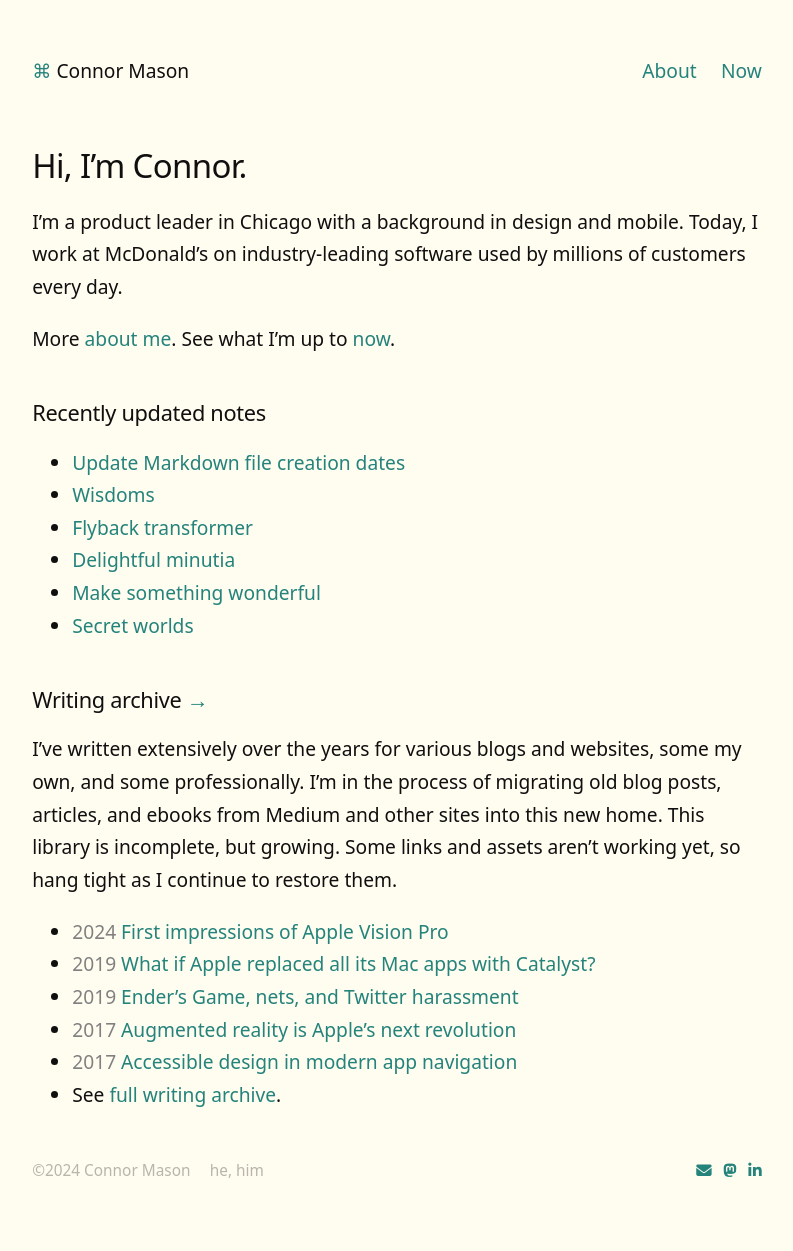
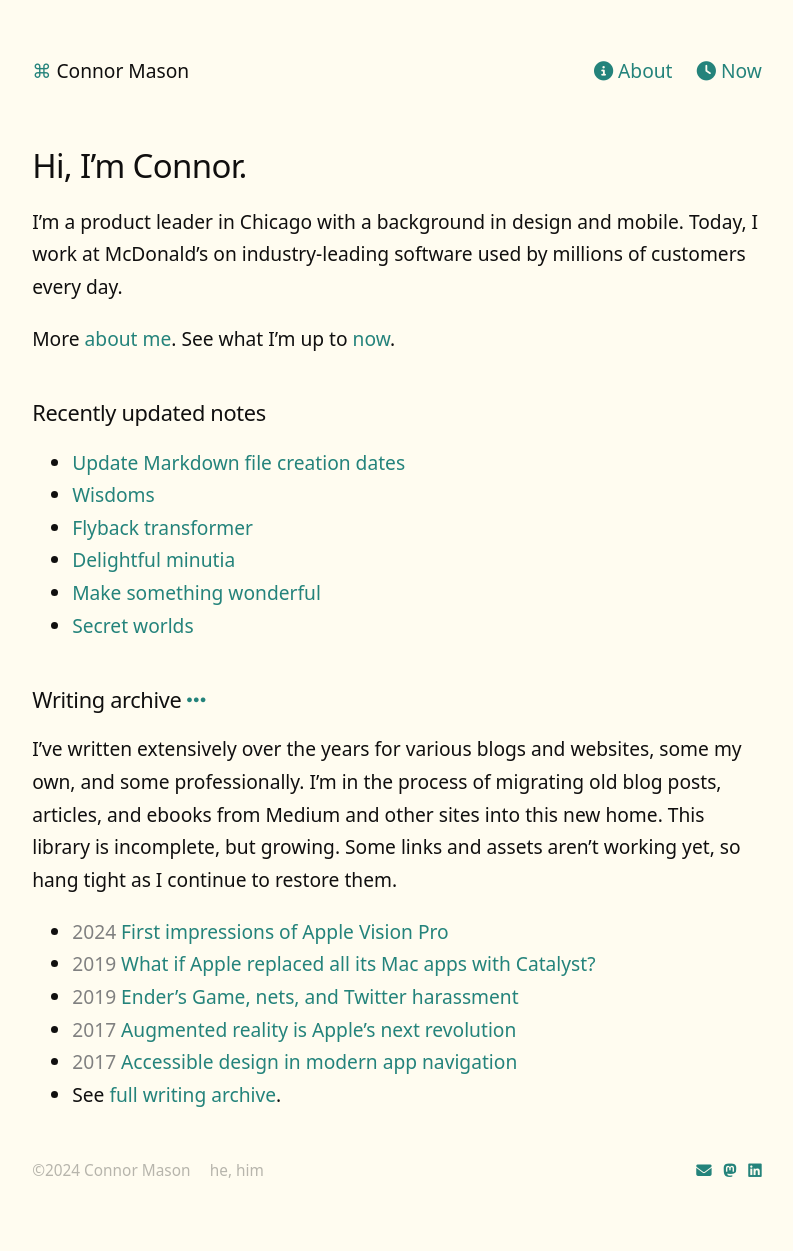
Before and after one commit to conmas/site, a Jekyll site: the page built from _pages/index.md, in a window 1280 px wide. Shown: the whole page, without its empty margins (243-1036 px from the left). Built offline with Jekyll 4.4.1, drawn with Linux system fonts in a browser that asks for light colours; nearby versions of some CDN libraries.

Commit message:
Icons everywhere

```diff
--- a/_includes/footer.html
+++ b/_includes/footer.html
@@ -4,8 +4,8 @@
 		<span>he, him</span>
 	</span>
 	<span>
-		<script>n='connor';d='mason';t='me';document.write('<a href="mailto:'+n+'@'+d+'.'+t+'" style="margin-right: 0.5em;"><i class="fa-solid fa-envelope"></i></a>');</script>
-		<a href="https://hachyderm.io/@connor" rel="me" style="margin-right: 0.5em;"><i class="fa-brands fa-mastodon"></i></a>
-		<a href="https://linkedin.com/in/cnnrmsn"><i class="fa-brands fa-linkedin-in"></i></a>
+		<script>n='connor';d='mason';t='me';document.write('<a href="mailto:'+n+'@'+d+'.'+t+'" style="margin-right: 0.5em;" target="_blank"><i class="fa-solid fa-envelope"></i></a>');</script>
+		<a href="https://hachyderm.io/@connor" rel="me" style="margin-right: 0.5em;" target="_blank"><i class="fa-brands fa-mastodon"></i></a>
+		<a href="https://linkedin.com/in/cnnrmsn" target="_blank"><i class="fa-brands fa-linkedin"></i></a>
 	</span>
 </div>
--- a/_includes/nav.html
+++ b/_includes/nav.html
@@ -1,7 +1,7 @@
 <div style="display: flex; justify-content: space-between; align-items: center;">
     <a class="internal-link" href="{{ site.baseurl }}/">⌘ <span id="site-title">{{ site.title }}</span></a>
     <span>
-        <a class="internal-link" style="margin-right: 1em;" href="/about">About</a>
-        <a class="internal-link" href="/now">Now</a>
+        <a class="internal-link" style="margin-right: 1em;" href="/about"><i class="fa-solid fa-circle-info"></i> About</a>
+        <a class="internal-link" href="/now"><i class="fa-solid fa-clock"></i> Now</a>
     </span>
 </div>
--- a/_pages/index.md
+++ b/_pages/index.md
@@ -21,7 +21,7 @@
   {% endfor %}
 </ul>
 
-## Writing archive <a href="/writing">→</a>
+## Writing archive <a href="/writing"><i class="fa-solid fa-ellipsis"></i></a>
 
 I’ve written extensively over the years for various blogs and websites, some my own, and some professionally. I’m in the process of migrating old blog posts, articles, and ebooks from Medium and other sites into this new home. This library is incomplete, but growing. Some links and assets aren’t working yet, so hang tight as I continue to restore them.
 
```
